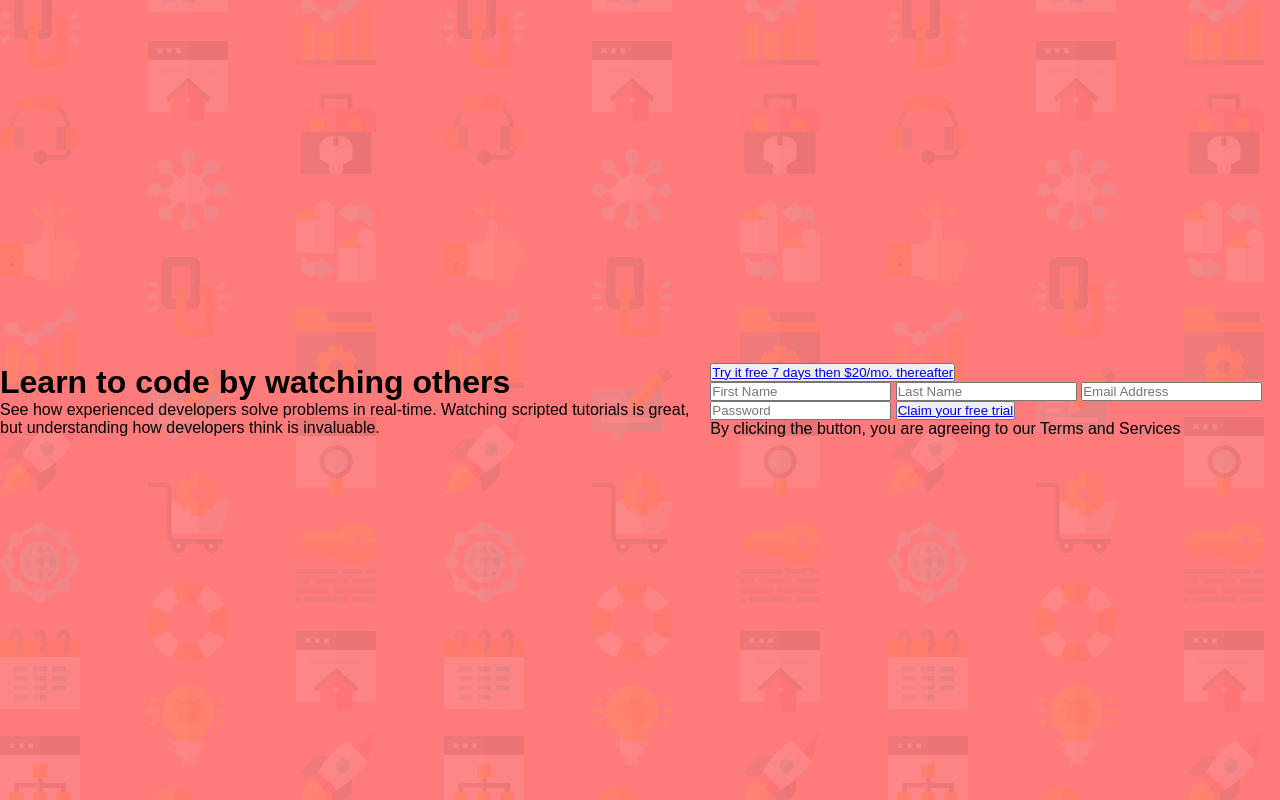
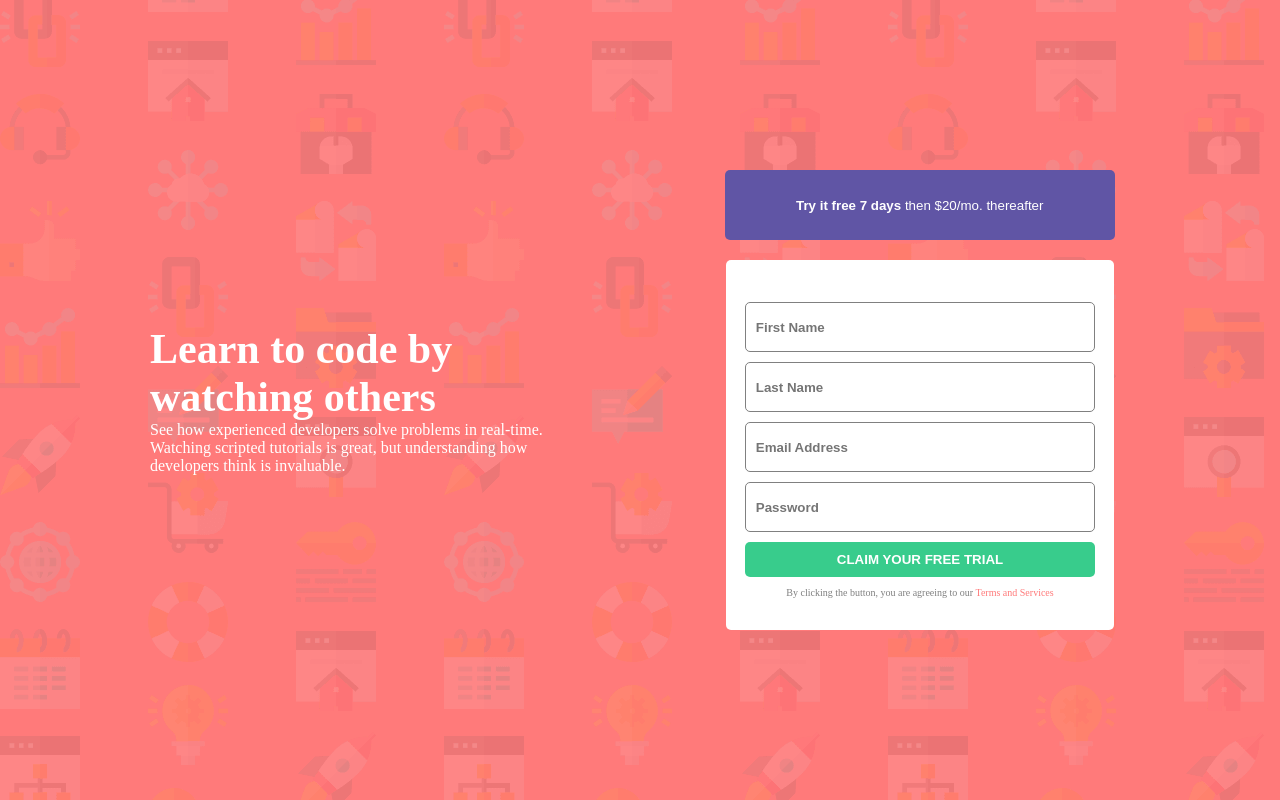
Before and after one commit to Shauenov/43th, a plain HTML site: page index.html in a window 1280 px wide. Drawn offline with Linux system fonts and the light colour scheme.

Commit message:
style.css

```diff
--- a/style.css
+++ b/style.css
@@ -1,3 +1,4 @@
+@media screen and (max-width:800px){
     *{
         padding: 0;
         margin: 0;
@@ -11,30 +12,30 @@ body{
         background-image: url('bg-intro-mobile.png');
         font-family: "Poppins", sans-serif;
     }
-.column1{
+    .text{
         margin: 40px 40px 0 40px;
         text-align: center;
         display: flex;
         flex-direction: column;
         gap: 20px;
     }
-.column1 h1{
+    .text h1{
         font-size: 28px;
         color: white;
     }
-.column1 p{
+    .text p{
         font-size: 15px;
         color: white;
     }
 
-.column2{
+    .info{
         display: flex;
         flex-direction: column;
         justify-content: center;
         align-items: center;
         gap: 10px;
     }
-.column2 .row1 button{
+    .info .row1 button{
         width: 95%;
         height: 70px;
         padding: 10px;
@@ -43,22 +44,22 @@ body{
         border-radius: 5px;
         font-family: "Poppins", sans-serif;
     }
-.column2 .row1 button a{
+    .info .row1 button a{
         color: white;
         text-decoration: none;
     }
-.column2 .row1 button a span{
+    .info .row1 button a span{
         font-weight: 700;
     }
 
-.column2 .row2{
+    .info .row2{
         border-radius: 5px;
         display: flex;
         flex-direction: column;
         justify-content: center;
         align-items: center;
     }
-.column2 form{
+    .form{
         border-radius: 5px;
         padding: 20px 10px 10px 10px;
         background-color: white;
@@ -71,7 +72,7 @@ body{
         width: 90%;
         text-align: center;
     }
-.column2 form input{
+    .info form input{
         font-family: "Poppins", sans-serif;
         font-weight: 600;
         width: 95%;
@@ -81,31 +82,33 @@ body{
         border-radius: 5px;
         border: 1px grey solid;
     }
-.column2 form button{
+    .info form button{
         width: 95%;
         padding: 10px;
         border: none;
         background-color: hsl(154, 59%, 51%);
         border-radius: 5px;
     }
-.column2 form button a{
+    .info form button a{
         font-family: "Poppins", sans-serif;
         color: white;
         text-transform: uppercase;
         text-decoration: none;
         font-weight: 600;
     }
-.column2 form p{
+    .info form p{
         font-size: 10px;
         color: grey;
     }
-.column2 form p span{
+    .info form p span{
         color: hsl(0, 100%, 74%);
+    }
 }
 
 
 
-@media screen and (min-width: 1000px){
+
+@media screen and (min-width: 800px){
     *{
         padding: 0;
         margin: 0;
@@ -119,23 +122,24 @@ body{
         min-height: 100vh;
         flex-direction: row;
         gap: 0px;
+        background-color: hsl(0, 100%, 74%);
     }
-    .column1{
+    .text{
         width: 90%;
         margin-right: 0px;
         text-align: left;
         margin-left: 150px;
     }
-    .column1 h1{
+    .text h1{
         font-size: 42px;
         width: 40%;
     }
-    .column1 p{
+    .text p{
         width: 55%;
 
     }
 
-    .column2{
+    .info{
         width: 80%;
         margin-left: -400px;
         display: flex;
@@ -143,22 +147,96 @@ body{
         justify-content: center;
         align-items: center;
     }
-    .column2 .row1{
+    .info .row1{
         width: 57%;
         margin-left: 20px;
     }
-    .column2 .row1 button{
+    .info .row1 button{
         height: 50px;
     }
-    .column2 .row2{
+    .info .row2{
         width: 70%;
         height: 370px;
         width: 60%;
     }
-    .column2 form{
+    .form{
         height: 100%;
         padding-right: 30px;
         padding-left: 30px;
         padding-top: 0px;
     }
+    .text{
+        color:white;
+
     }
+    .info .row1 button{
+        width: 95%;
+        height: 70px;
+        padding: 10px;
+        border: none;
+        background-color: hsl(248, 32%, 49%);
+        border-radius: 5px;
+        font-family: "Poppins", sans-serif;
+
+        margin:0px 0px 20px 0px;
+    }
+    .info .row1 button a{
+        color: white;
+        text-decoration: none;
+    }
+    .info .row1 button a span{
+        font-weight: 700;
+    }
+
+    .info .row2{
+        border-radius: 5px;
+        display: flex;
+        flex-direction: column;
+        justify-content: center;
+        align-items: center;
+    }
+    .form{
+        border-radius: 5px;
+        padding: 20px 10px 10px 10px;
+        background-color: white;
+        border: 5px;
+        display: flex;
+        flex-direction: column;
+        justify-content: center;
+        align-items: center;
+        gap: 10px;
+        width: 90%;
+        text-align: center;
+    }
+    .info form input{
+        font-family: "Poppins", sans-serif;
+        font-weight: 600;
+        width: 95%;
+        height: 50px;
+        padding: 10px;
+        border: none;
+        border-radius: 5px;
+        border: 1px grey solid;
+    }
+    .info form button{
+        width: 95%;
+        padding: 10px;
+        border: none;
+        background-color: hsl(154, 59%, 51%);
+        border-radius: 5px;
+    }
+    .info form button a{
+        font-family: "Poppins", sans-serif;
+        color: white;
+        text-transform: uppercase;
+        text-decoration: none;
+        font-weight: 600;
+    }
+    .info form p{
+        font-size: 10px;
+        color: grey;
+    }
+    .info form p span{
+        color: hsl(0, 100%, 74%);
+    }
+}
```
Lines whose indentation alone changed are shown as unchanged.
